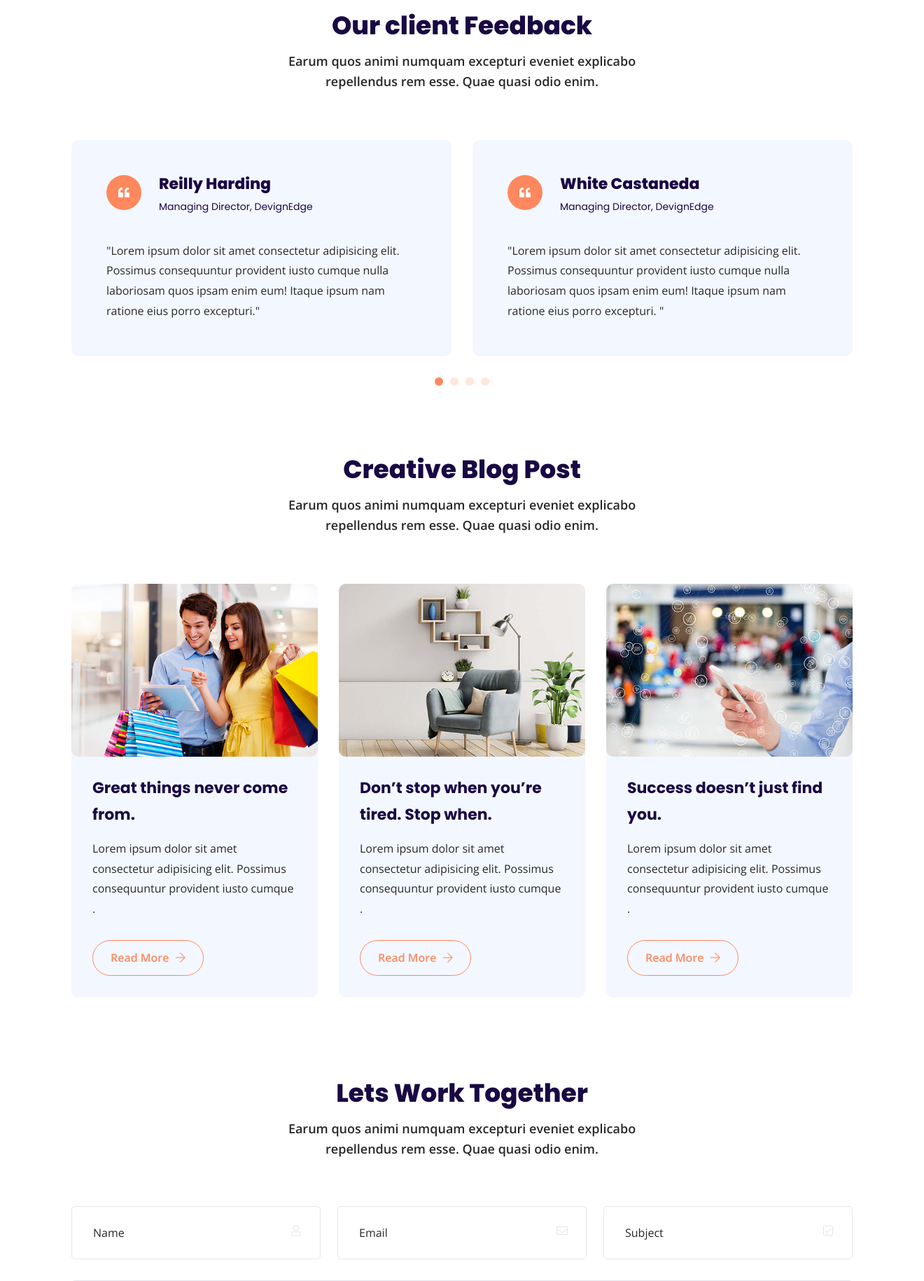
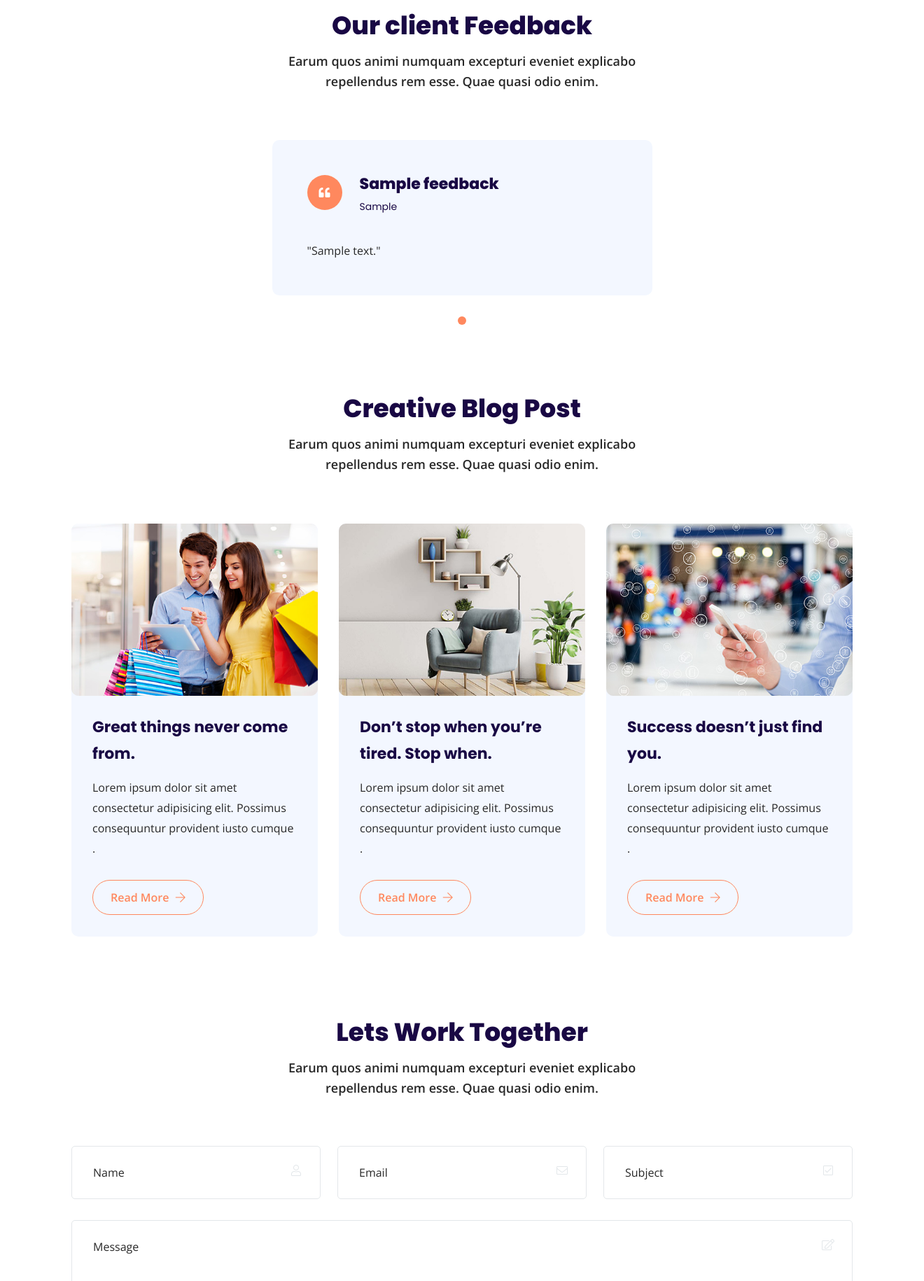
Before and after one commit to Abusidiq32/abusidiq, a Laravel app: page / in a window 1320 px wide. Shown: the part 2959-4789 px from the top of the page at 70% size. Run offline with Laravel 10, Linux system fonts and the light colour scheme; tables that the repository leaves empty hold one stand-in row (values such as "Sample post"); parts of the project's set-up code (start-up, migrations or seed data) failed here and were passed over; some libraries are stand-ins or nearby versions.

Commit message:
front end testimonial section modified

```diff
--- a/resources/views/frontend/sections/testimonial.blade.php
+++ b/resources/views/frontend/sections/testimonial.blade.php
@@ -15,62 +15,20 @@
             <div class="row">
                 <div class="col-sm-12">
                     <div class="testimonial-slider">
+                        @foreach ($feedbacks as $feedback)
                             <div class="single-testimonial">
                                 <div class="testimonial-header">
                                     <div class="quote">
                                         <i class="fas fa-quote-left"></i>
                                     </div>
-                            <h5 class="title">Reilly Harding</h5>
-                            <h6 class="position">Managing Director, DevignEdge</h6>
+                                    <h5 class="title">{{ $feedback->name }}</h5>
+                                    <h6 class="position">{{ $feedback->position }}</h6>
                                 </div>
                                 <div class="content">
-                            <p>Lorem ipsum dolor sit amet consectetur adipisicing elit. Possimus consequuntur
-                                provident iusto cumque nulla laboriosam quos ipsam enim eum! Itaque ipsum nam
-                                ratione eius porro excepturi.</p>
+                                    <p>{{ $feedback->comment }}</p>
                                 </div>
                             </div>
-                    <div class="single-testimonial">
-                        <div class="testimonial-header">
-                            <div class="quote">
-                                <i class="fas fa-quote-left"></i>
-                            </div>
-                            <h5 class="title">White Castaneda</h5>
-                            <h6 class="position">Managing Director, DevignEdge</h6>
-                        </div>
-                        <div class="content">
-                            <p>Lorem ipsum dolor sit amet consectetur adipisicing elit. Possimus consequuntur
-                                provident iusto cumque nulla laboriosam quos ipsam enim eum! Itaque ipsum nam
-                                ratione eius porro excepturi. </p>
-                        </div>
-                    </div>
-                    <div class="single-testimonial">
-                        <div class="testimonial-header">
-                            <div class="quote">
-                                <i class="fas fa-quote-left"></i>
-                            </div>
-                            <h5 class="title">Barrera Ramsey</h5>
-                            <h6 class="position">Managing Director, DevignEdge</h6>
-                        </div>
-                        <div class="content">
-                            <p>Lorem ipsum dolor sit amet consectetur adipisicing elit. Possimus consequuntur
-                                provident iusto cumque nulla laboriosam quos ipsam enim eum! Itaque ipsum nam
-                                ratione eius porro excepturi. </p>
-                        </div>
-                    </div>
-                    <div class="single-testimonial">
-                        <div class="testimonial-header">
-                            <div class="quote">
-                                <i class="fas fa-quote-left"></i>
-                            </div>
-                            <h5 class="title">Marisa Cain</h5>
-                            <h6 class="position">Managing Director, DevignEdge</h6>
-                        </div>
-                        <div class="content">
-                            <p>Lorem ipsum dolor sit amet consectetur adipisicing elit. Possimus consequuntur
-                                provident iusto cumque nulla laboriosam quos ipsam enim eum! Itaque ipsum nam
-                                ratione eius porro excepturi. </p>
-                        </div>
-                    </div>
+                        @endforeach
                     </div>
                 </div>
             </div>
```
Lines whose indentation alone changed are shown as unchanged.
